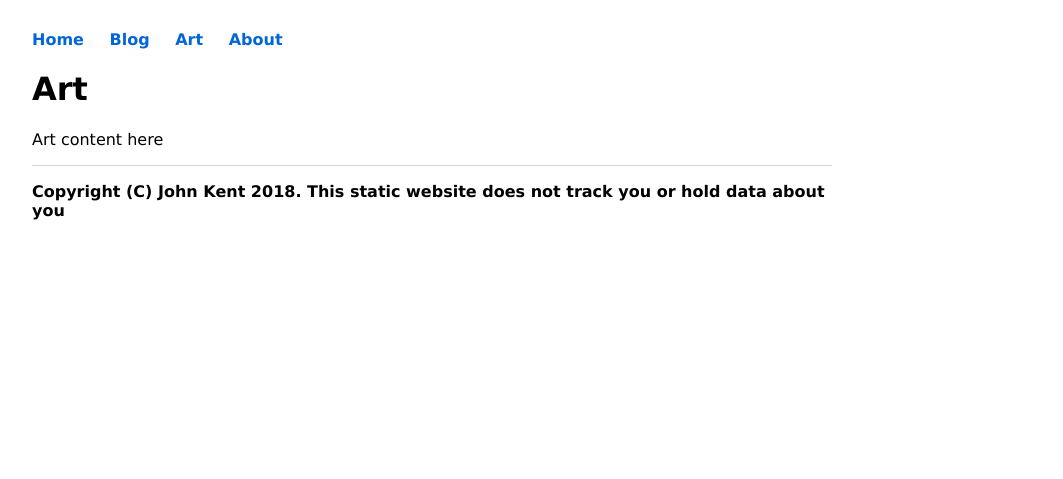
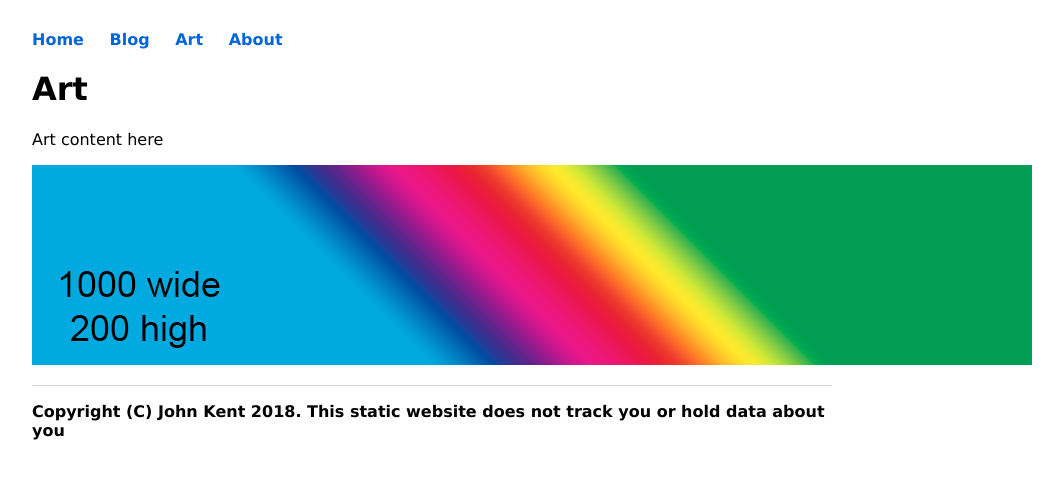
Before and after one commit to KineticLensman/KineticLensman.github.io, a Jekyll site: the page built from art.md, in a window 1280 px wide. Shown: the top 479 px of the page, without its empty margins (208-1271 px from the left). Built offline with Jekyll 4.4.1, drawn with Linux system fonts in a browser that asks for light colours.

Commit message:
added test image

```diff
--- a/art.md
+++ b/art.md
@@ -4,3 +4,5 @@ title: Art
 ---
 
 Art content here
+
+![Image](/image_test_JPEGs/Image01.1000.jpg)
```
